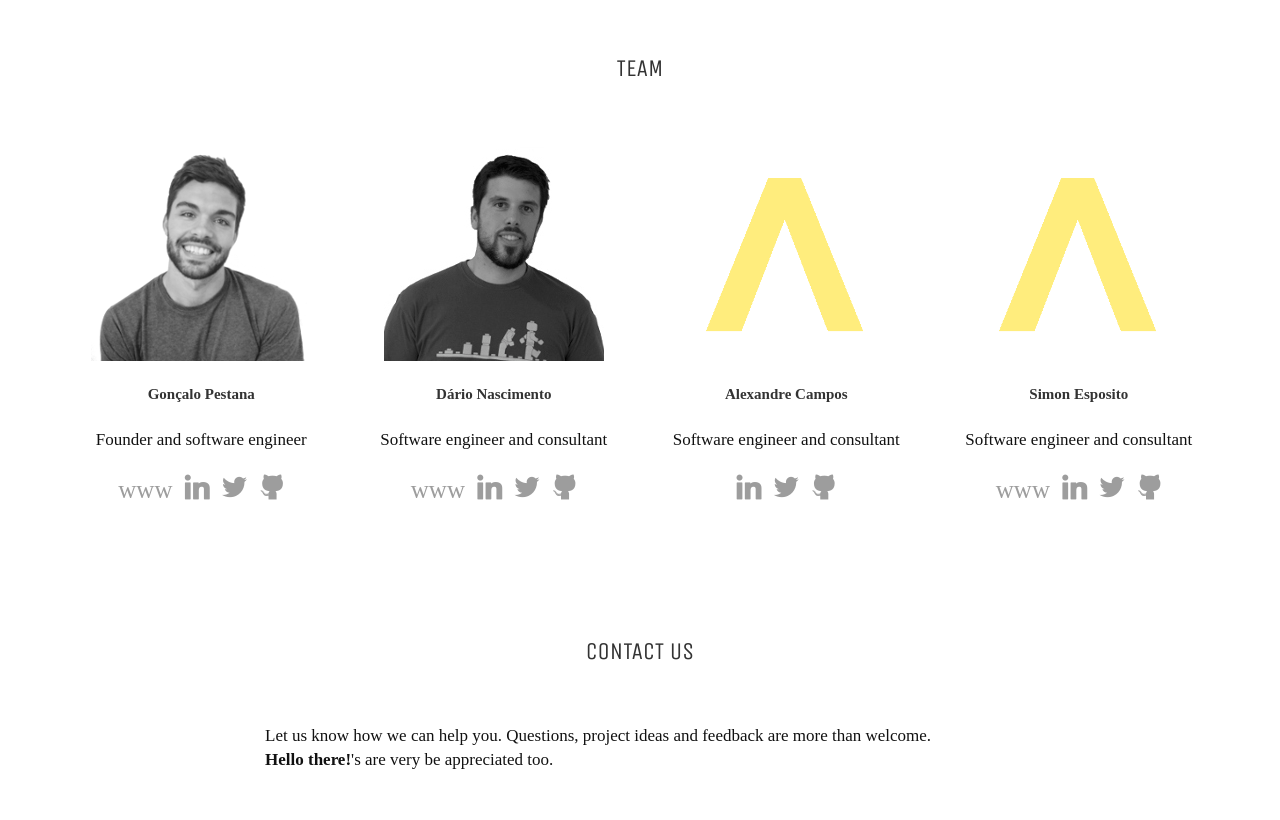
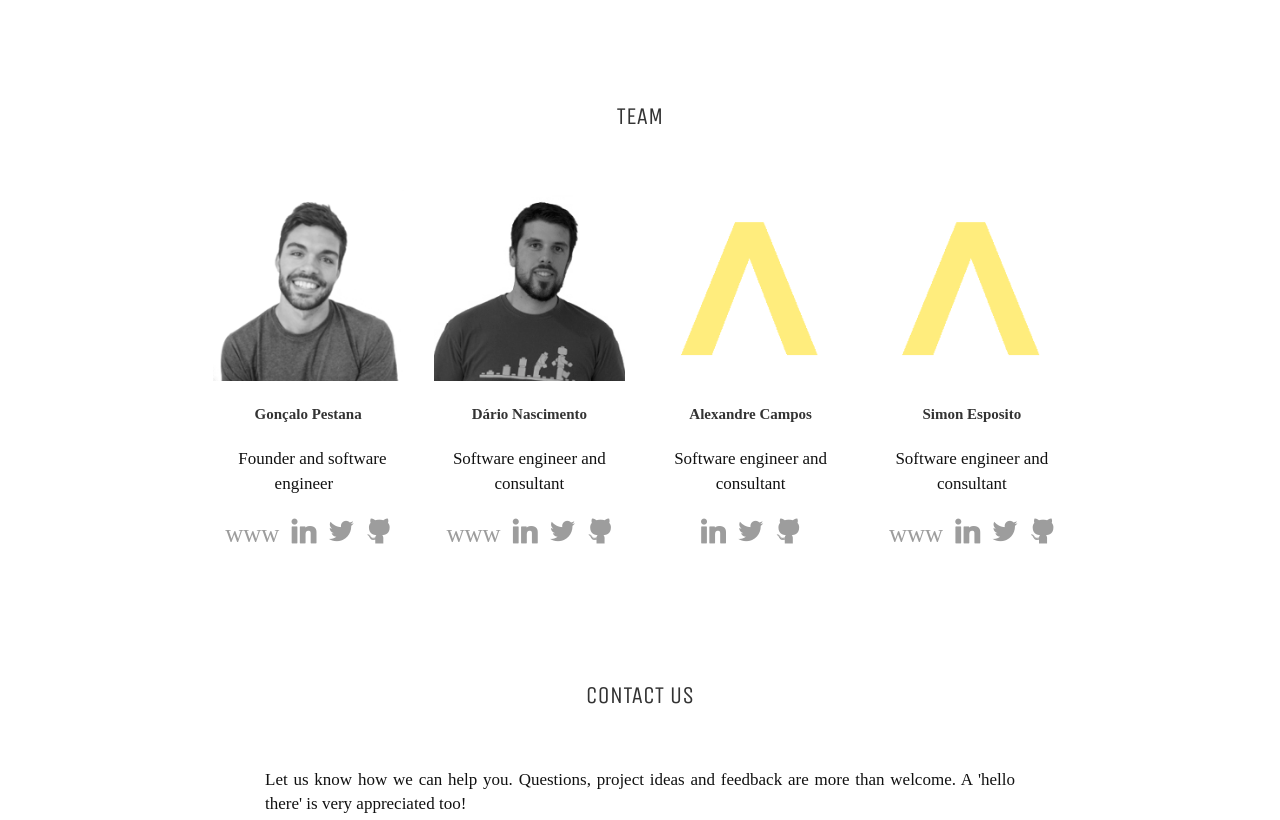
Before and after one commit to NorthImpact/northimpact.github.com, a plain HTML site: page index.html in a window 1280 px wide. Shown: the part 1194-2014 px from the top of the page. Drawn offline with nearby package versions, Linux system fonts and the light colour scheme; files whose address does not match are found by name; a web font is replaced by a local one.

Commit message:
last details

```diff
--- a/assets/bootstrap/dist/css/northimpact.css
+++ b/assets/bootstrap/dist/css/northimpact.css
@@ -66,7 +66,7 @@ h4 {
 }
 
 .wrapper {
-	width: 100%;
+	max-width: 75%;
 	margin-left: auto;
 	margin-right: auto;
 }
--- a/index.html
+++ b/index.html
@@ -112,7 +112,7 @@
 
         <div class="row">
           <div class="col-md-3 col-sm-6 team">
-            <center><img src="./assets/imgs/me-small2.png" alt="Gonçalo Pestana" class="staff-pic"></center>
+            <center><img src="./assets/imgs/me-small2.png" alt="Gonçalo Pestana" class="staff-pic img-responsive"></center>
             <h4 ><b>Gonçalo Pestana</b></h4>
             <div>
               <p>&nbsp; Founder and software engineer &nbsp;</p>
@@ -129,7 +129,7 @@
           </div>
 
           <div class="col-md-3 col-sm-6 team">
-            <center><img src="./assets/imgs/dario_4.jpg" alt="Dário Nascimento" class="staff-pic"></center>
+            <center><img src="./assets/imgs/dario_4.jpg" alt="Dário Nascimento" class="staff-pic img-responsive"></center>
             <h4><b>Dário Nascimento</b></h4>
             <div>
               <p>Software engineer and consultant</p>
@@ -144,7 +144,7 @@
           </div>
 
           <div class="col-md-3 col-sm-6 team">
-            <center><img src="./assets/imgs/northimpact_pic.png" alt="Alexandre Campos" class="staff-pic"></center>
+            <center><img src="./assets/imgs/northimpact_pic.png" alt="Alexandre Campos" class="staff-pic img-responsive"></center>
             <h4><b>Alexandre Campos</b></h4>
             <div>
               <p>Software engineer and consultant</p>
@@ -160,7 +160,7 @@
           </div>
 
            <div class="col-md-3 col-sm-6 team">
-            <center><img src="./assets/imgs/northimpact_pic.png" alt="Simon Esposito" class="staff-pic"></center>
+            <center><img src="./assets/imgs/northimpact_pic.png" alt="Simon Esposito" class="staff-pic img-responsive"></center>
             <h4><b>Simon Esposito</b></h4>
             <div>
               <p>Software engineer and consultant</p>
@@ -192,7 +192,7 @@
 
 <!-- Contact-->
 
-<center><p style="max-width: 800px; padding: 0 25px 0 25px;">Let us know how we can help you. Questions, project ideas and feedback are more than welcome. <br><b>Hello there!</b>'s are very be appreciated too.</p></center>
+<center><p style="max-width: 800px; padding: 0 25px 0 25px;">Let us know how we can help you. Questions, project ideas and feedback are more than welcome. A 'hello there' is very appreciated too!</p></center>
 
 
 </div>
@@ -207,7 +207,7 @@
   <!-- <div class="col-md-6 col-sm-6 col-xs-2">
   </div> -->
    <!-- <div class="col-md-6 col-sm-6 col-xs-6"> -->
-   <div class="col-md-12">
+   <div class="col-md-9 col-md-offset-2">
     <form action="https://formden.com/post/geD0AqSm/" method="post">
 
      <div class="form-group form-group-sm">
```
